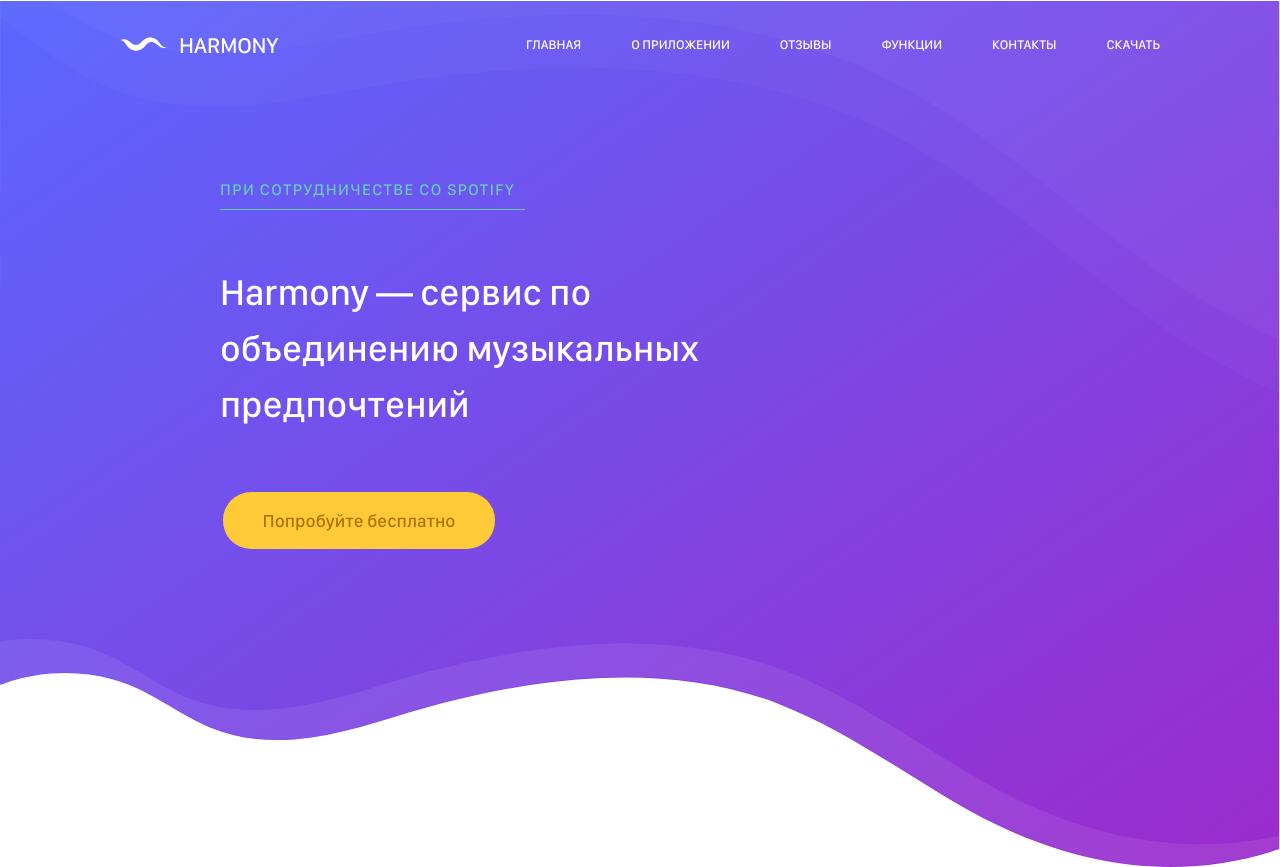
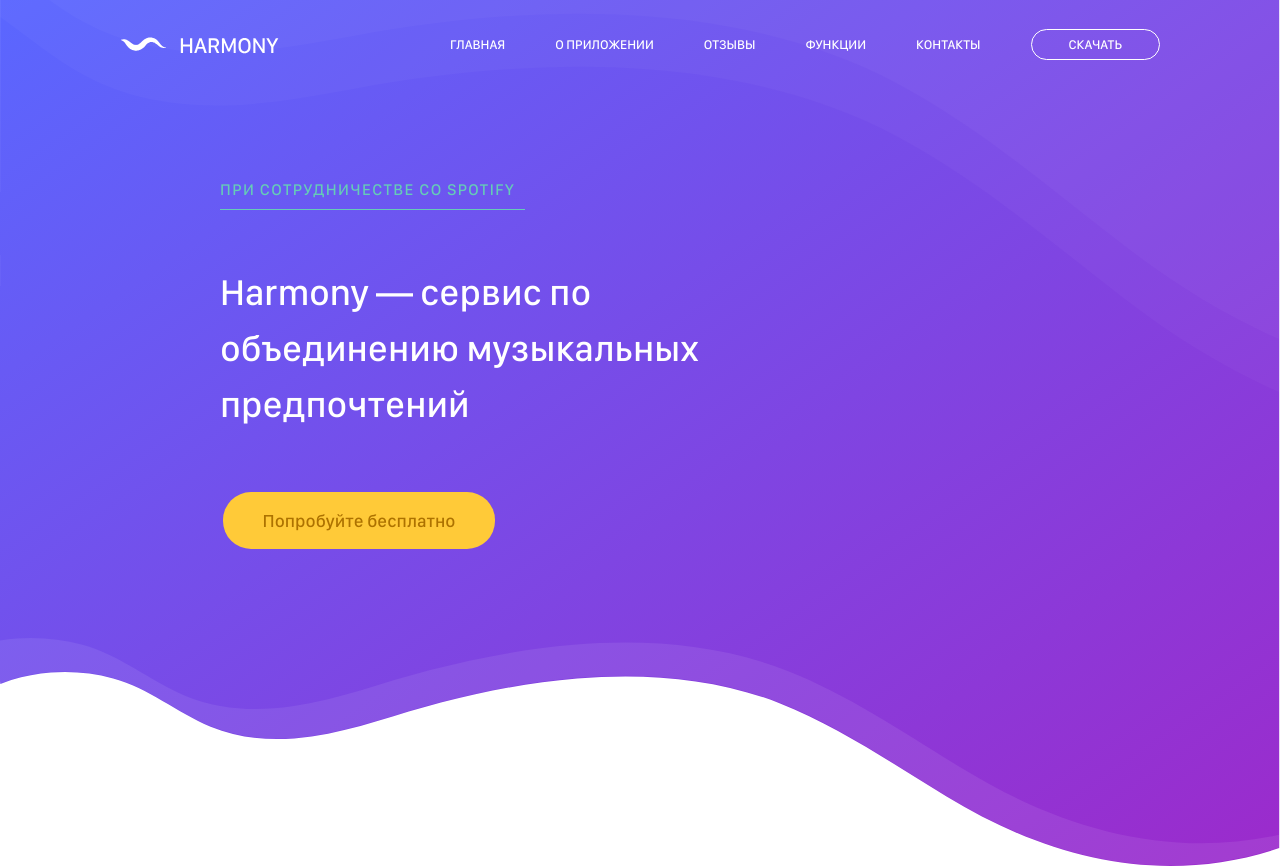
Before and after one commit to skyland891/Harmony-landing, a website: page src/index.html in a window 1280 px wide. Shown: the top 867 px of the page. Drawn offline with nearby package versions, Linux system fonts and the light colour scheme; files that its build step writes are made by us from their sources.

Commit message:
Стилизация кнопки "скачать" и удаление зазора между фонами

```diff
--- a/src/index.html
+++ b/src/index.html
@@ -29,7 +29,7 @@
                             <a class="main-nav__link" href="#">КОНТАКТЫ</a>
                         </li>
                         <li class="main-nav__item">
-                            <a class="main-nav__link" href="#">СКАЧАТЬ</a>
+                            <a class="main-nav__link download-button" href="#">СКАЧАТЬ</a>
                         </li>
                     </ul>
                 </nav>
--- a/src/less/blocks/page-inner.less
+++ b/src/less/blocks/page-inner.less
@@ -10,6 +10,7 @@
     background-image: url('../img/page-inner/gradient-top.svg'); //preserveAspectRatio for SVG background
     background-repeat: no-repeat;
     background-size: 100% 867px;
+    background-position-y: -1px;
 }
 
 .page-inner__wrapper-bottom {
--- a/src/less/global/global.less
+++ b/src/less/global/global.less
@@ -11,3 +11,9 @@
     color: @button-text-color;
     border-radius: 28px;
 }
+
+.download-button {
+    border: 1px solid white;
+    border-radius: 18px;
+    padding: 7px 37px;
+}
```
